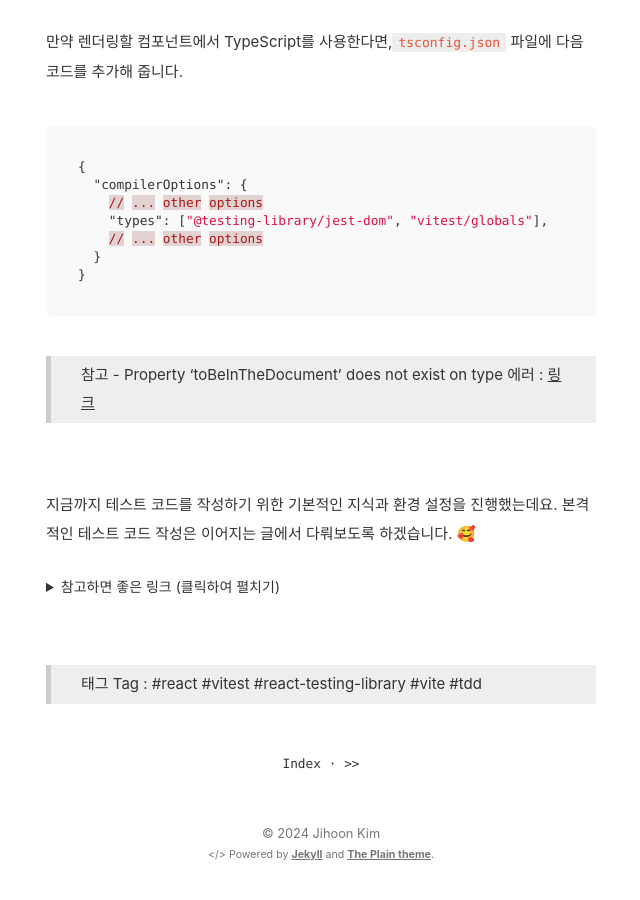
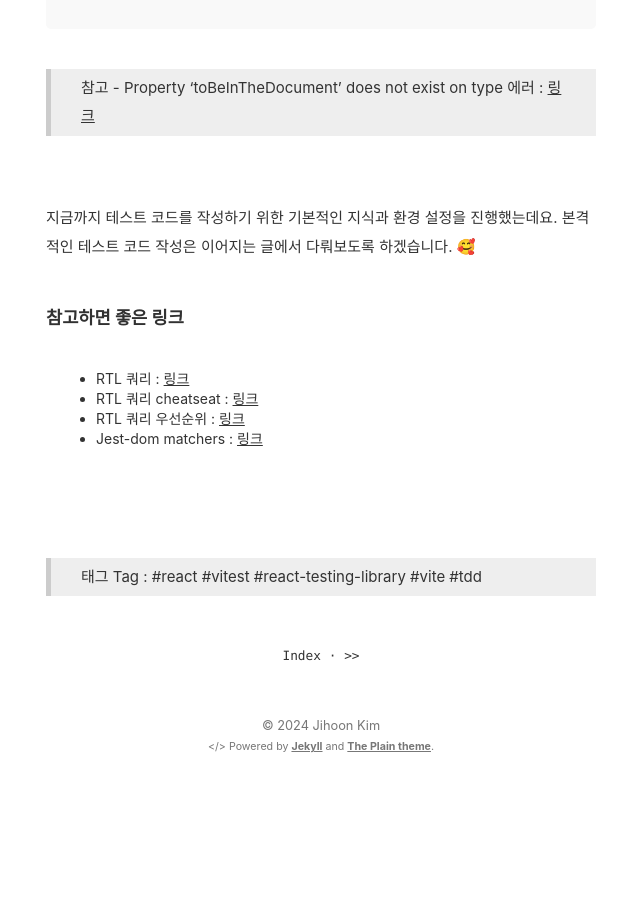
Before and after one commit to Ji-hoon/blog, a Jekyll site: the page built from _posts/2024-03-14-run-test-with-vitest-and-rtl.md, in a window 1280 px wide and 900 px high, scrolled down 7683 px. Shown: the whole window, without its empty margins (319-959 px from the left). Built offline with Jekyll 4.4.1, drawn with Linux system fonts in a browser that asks for light colours; comment, search, counter and statistics services are not loaded; after the commit the page ends 8475 px from its top, so only the background shows below that; some of the changed text lies outside the part shown.

Commit message:
Refactor: fix heading and line break

````diff
--- a/_posts/2024-03-14-run-test-with-vitest-and-rtl.md
+++ b/_posts/2024-03-14-run-test-with-vitest-and-rtl.md
@@ -47,13 +47,13 @@ updated: 2024-03-14 12:00
 
 그럼 반드시 테스트 주도 개발을 해야 할까요? 이 부분에 대해서는 장단점을 먼저 짚어보겠습니다.
 
-> 장점
+#### 장점
 
 1. 코드가 내 손을 벗어나기 전에 가장 빠르게 피드백 받을 수 있다.
 2. 필요한 코드만 작성하기 때문에 오버 엔지니어링을 방지할 수 있다.
 3. 한 번 테스트 코드를 작성해두면, 애플리케이션 코드가 변경되었을 때 다시 테스트 코드를 작성할 필요가 없어 효율적이다.
 
-> 단점
+#### 단점
 
 1. 테스트 코드를 작성하지 않는 경우에 비해서 초기 비용(시간/리소스) 증가로 인해 생산성 저하가 발생할 수 있다.
 2. 팀원들이 테스트 코드 작성과 TDD에 적응하는 기간이 필요하다.
@@ -100,16 +100,12 @@ updated: 2024-03-14 12:00
 
 **Jest**는 가장 많이 사용되는 테스트용 라이브러리 입니다. **React**에서는 **React Testing Library**와 같이 사용하게 되는데요. **CRA**가 아닌 **Vite**를 사용하게 될 경우 **Vitest**가 설정이 더 간편하고 (별도 테스트 설정 파일 대신 `vite.config.ts` 파일에 설정), **Jest**보다 속도가 더 빠르다는 장점이 있어 선택했습니다.
 
-&nbsp;
-
 | - | Jest | Vitest |
 |-------|-------|-------|
 | 문서화 및 참고 자료 | 다양함 | 상대적으로 적음 |
 | 속도 | - | 상대적으로 빠름 |
 | ES Module 사용 | 설정이 어려움 | 설정이 쉬움 |
 | 문법 | test("", () => {}) | it("", () => {}) |
-
-&nbsp;
 
 > 참고 - Vitest 소개 : [링크](https://careerly.co.kr/comments/98604){:target="_blank"} / Vitest Config 방법 : [링크](https://vitest.dev/config/){:target="_blank"}
 
@@ -132,8 +128,6 @@ app-name$ npm install --save-dev vitest
 app-name$ npm install --save-dev @testing-library/react
 app-name$ npm install --save-dev @testing-library/js-dom
 ```
-
-&nbsp;
 
 > vite.config.ts
 
@@ -161,7 +155,7 @@ export default defineConfig({
   },
 });
 ```
-### 코드 설명
+#### 코드 설명
 
 1. **globals** : 테스트 파일에서 전역으로 사용할 변수를 설정합니다. true 로 설정하면 vitest의 globals를 사용할 수 있습니다.
 2. **environment** : 테스트 환경을 설정합니다. “jsdom” 으로 설정하면 브라우저 환경을 시뮬레이션하는 JSDOM 환경을 사용할 수 있습니다.
@@ -189,7 +183,7 @@ afterEach(() => {});
 
 afterAll(() => {});
 ```
-### 코드 설명
+#### 코드 설명
 
 1. **beforeAll** : 테스트 파일 단위로 전체 테스트 시작 전에 실행할 코드를 작성합니다.
 2. **beforeEach** : 각 테스트 시작 전에 실행할 코드를 작성합니다.
@@ -198,13 +192,9 @@ afterAll(() => {});
 
 &nbsp;
 
-만약 TypeScript를 사용한다면,
-
 ## 5. 테스트 코드 작성하기
 
 그럼 이제 간단한 샘플 테스트 코드를 작성해보겠습니다. 테스트 코드를 작성할 파일명은 `*.test.tsx` 형태로 **.test**를 붙여주어야 합니다. 테스트 코드는 기본적으로 **it** 명령어로 테스트 단위를 구분하며, **render** 메소드로 테스트할 컴포넌트를 불러오며, **expect** 메소드로 테스트 통과 여부를 검증합니다.
-
-&nbsp;
 
 > /src/Sample.test.tsx
 
@@ -221,7 +211,7 @@ it("샘플 테스트", () => {
 });
 ```
 
-### 코드 설명
+#### 코드 설명
 
 1. vitest로부터 expect와 it 메소드를 import 합니다.
 2. @testing-library/react로부터 render와 screen 메소드를 import 합니다.
@@ -252,16 +242,13 @@ it("샘플 테스트", () => {
 
 &nbsp;
 
-<details>
-<summary>참고하면 좋은 링크 (클릭하여 펼치기)</summary>
+#### 참고하면 좋은 링크
 
 - RTL 쿼리 : [링크](https://testing-library.com/docs/queries/about/){:target="_blank"}
 - RTL 쿼리 cheatseat : [링크](https://testing-library.com/docs/react-testing-library/cheatsheet/){:target="_blank"}
 - RTL 쿼리 우선순위 : [링크](https://testing-library.com/docs/queries/about/#priority){:target="_blank"}
 - Jest-dom matchers : [링크](https://github.com/testing-library/jest-dom){:target="_blank"}
 
-</details>
-
 &nbsp;
 
 > 태그 Tag : #react #vitest #react-testing-library #vite #tdd
````
